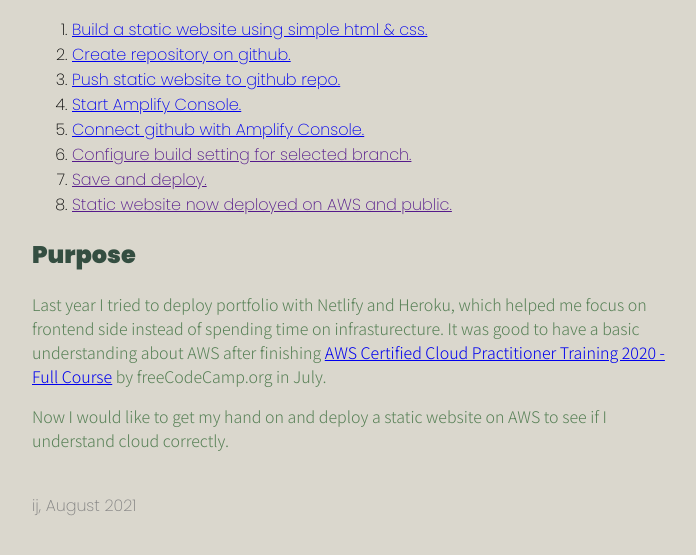
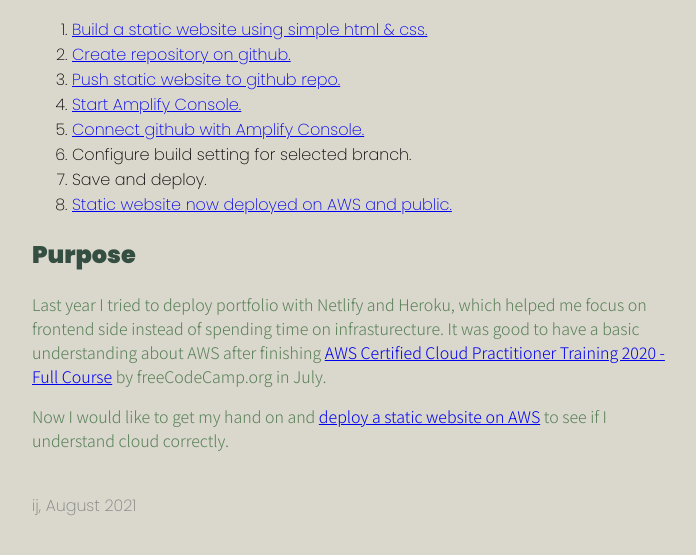
Before and after one commit to theyij/staticAWS, a plain HTML site: page index.html in a window 1280 px wide. Shown: the part 129-684 px from the top of the page, without its empty margins (224-920 px from the left). Drawn offline with Linux system fonts and the light colour scheme.

Commit message:
update links

```diff
--- a/index.html
+++ b/index.html
@@ -14,18 +14,18 @@
         <ol>
           <li><a href="https://learn.freecodecamp.org/">Build a static website using simple html & css.</a></li>
           <li><a href="https://github.com/">Create repository on github.</a></li>
-          <li><a href="https://rogerdudler.github.io/git-guide/">Push static website to github repo.</a></li>
+          <li><a href="https://github.com/theyij/staticAWS">Push static website to github repo.</a></li>
           <li><a href="https://docs.aws.amazon.com/amplify/latest/userguide/welcome.html">Start Amplify Console.</a></li>
           <li><a href="https://docs.aws.amazon.com/amplify/latest/userguide/welcome.html">Connect github with Amplify Console.</a></li>
-          <li><a href="">Configure build setting for selected branch.</a></li>
-          <li><a href="">Save and deploy.</a></li>
-          <li><a href="">Static website now deployed on AWS and public.</a></li>
+          <li><a >Configure build setting for selected branch.</a></li>
+          <li><a >Save and deploy.</a></li>
+          <li><a href="https://main.d2d65nytgzo5k7.amplifyapp.com/">Static website now deployed on AWS and public.</a></li>
       </ol>
     </div>
     <div class="blog">
       <h2>Purpose</h2>
           <p>Last year I tried to deploy portfolio with Netlify and Heroku, which helped me focus on frontend side instead of spending time on infrasturecture. It was good to have a basic understanding about AWS after finishing <a href="https://www.youtube.com/watch?v=3hLmDS179YE">AWS Certified Cloud Practitioner Training 2020 - Full Course</a> by freeCodeCamp.org in July.</p>
-          <p>Now I would like to get my hand on and deploy a static website on AWS to see if I understand cloud correctly.</p>
+          <p>Now I would like to get my hand on and <a href="https://aws.amazon.com/getting-started/hands-on/host-static-website/">deploy a static website on AWS</a> to see if I understand cloud correctly.</p>
 
     </div>
   </body>
```
